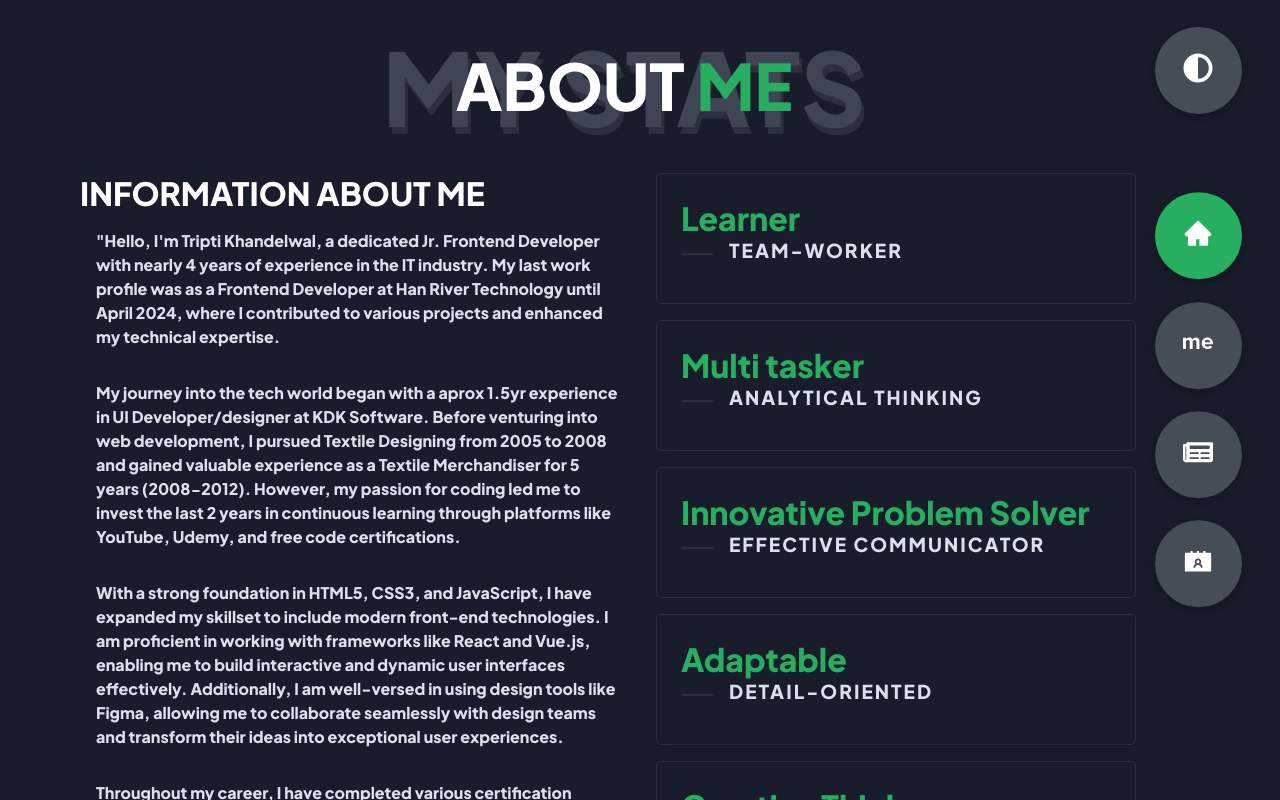
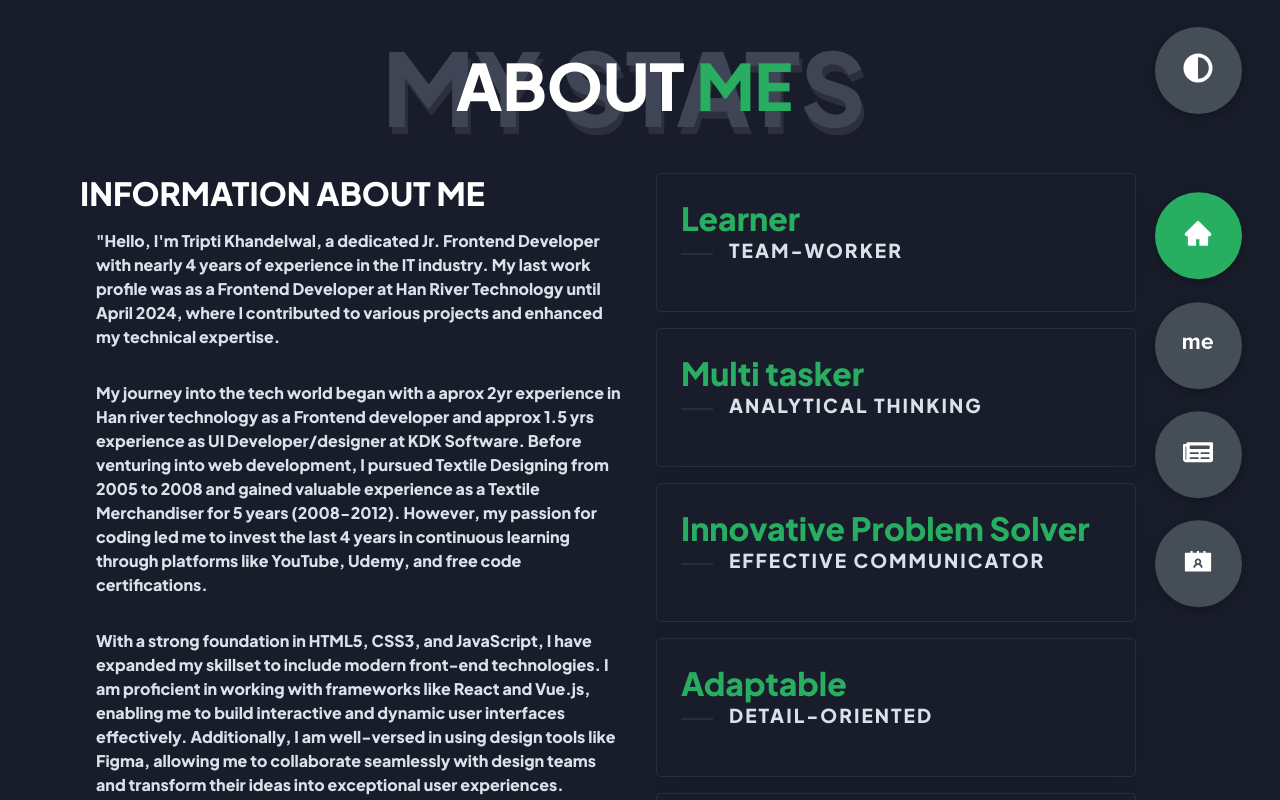
Before and after one commit to Tripti2016/tripti-Portfolio, a Next.js app: page /about in a window 1280 px wide. Shown: the top 800 px of the page. Built offline with nearby package versions, Linux system fonts and the light colour scheme.

Commit message:
Update page.jsx

```diff
--- a/src/app/about/page.jsx
+++ b/src/app/about/page.jsx
@@ -17,12 +17,13 @@ const page = () => {
             <p>"Hello, I'm Tripti Khandelwal, a dedicated Jr. Frontend Developer with nearly 4 years of experience in the IT industry. My last work profile was as a Frontend Developer at Han River Technology until April 2024, where I contributed to various projects and enhanced my technical expertise.</p>
 
             <p>
-              My journey into the tech world began with a aprox 1.5yr experience in
+              My journey into the tech world began with a aprox 2yr experience in Han river technology
+              as a Frontend developer and approx 1.5 yrs experience as
               UI Developer/designer at KDK Software. Before venturing into web
               development, I pursued Textile Designing from 2005 to 2008 and
               gained valuable experience as a Textile Merchandiser for 5 years
               (2008-2012). However, my passion for coding led me to invest the
-              last 2 years in continuous learning through platforms like
+              last 4 years in continuous learning through platforms like
               YouTube, Udemy, and free code certifications.
             </p>
             <p>
@@ -47,7 +48,7 @@ const page = () => {
               creating exceptional user experiences."
             </p>
             <div className="btn-con">
-              <a href="https://drive.google.com/file/d/1avcoCHyepKeGgliSSPQgZQ8YbMLWFLNp/view?usp=drive_link" target="_blank" className="main-btn">
+              <a href="https://drive.google.com/file/d/1rldGD7vciszmf_sdyJccDFfYkqsf1T8Z/view?usp=sharing"  target="_blank" className="main-btn">
                 <span className="btn-text">Download CV</span>
                 <span className="btn-icon">
                   <AiOutlineDownload />
```
